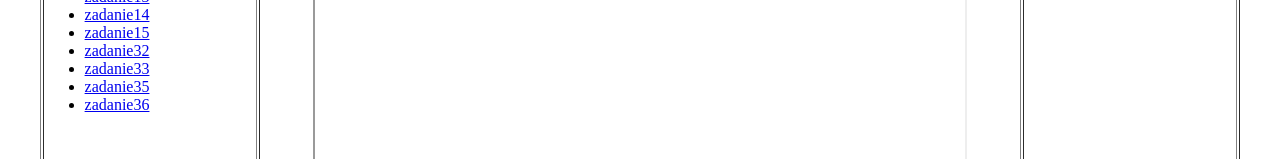
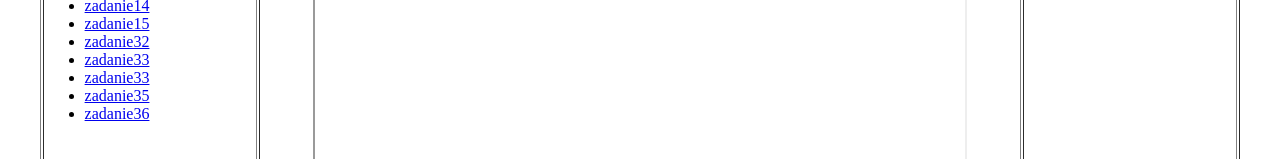
Before and after one commit to QubsoneQ/zadania1_15_36, a plain HTML site: page index.html in a window 1280 px wide. Shown: the part 433-592 px from the top of the page. Drawn offline with Linux system fonts and the light colour scheme.

Commit message:
Update index.html

```diff
--- a/index.html
+++ b/index.html
@@ -28,6 +28,7 @@
 <li> <a href="zadanie15_nawrocki.html" target="strony">zadanie15 </a>
 <li> <a href="zadanie32_nawrocki.html" target="strony">zadanie32 </a>
 <li> <a href="zadanie33_nawrocki.html" target="strony">zadanie33 </a>
+<li> <a href="zadanie34_nawrocki.html" target="strony">zadanie33 </a>
 <li> <a href="zadanie35_nawrocki.html" target="strony">zadanie35 </a>
 <li> <a href="zadanie36_nawrocki.html" target="strony">zadanie36 </a>
 </ul>
```
